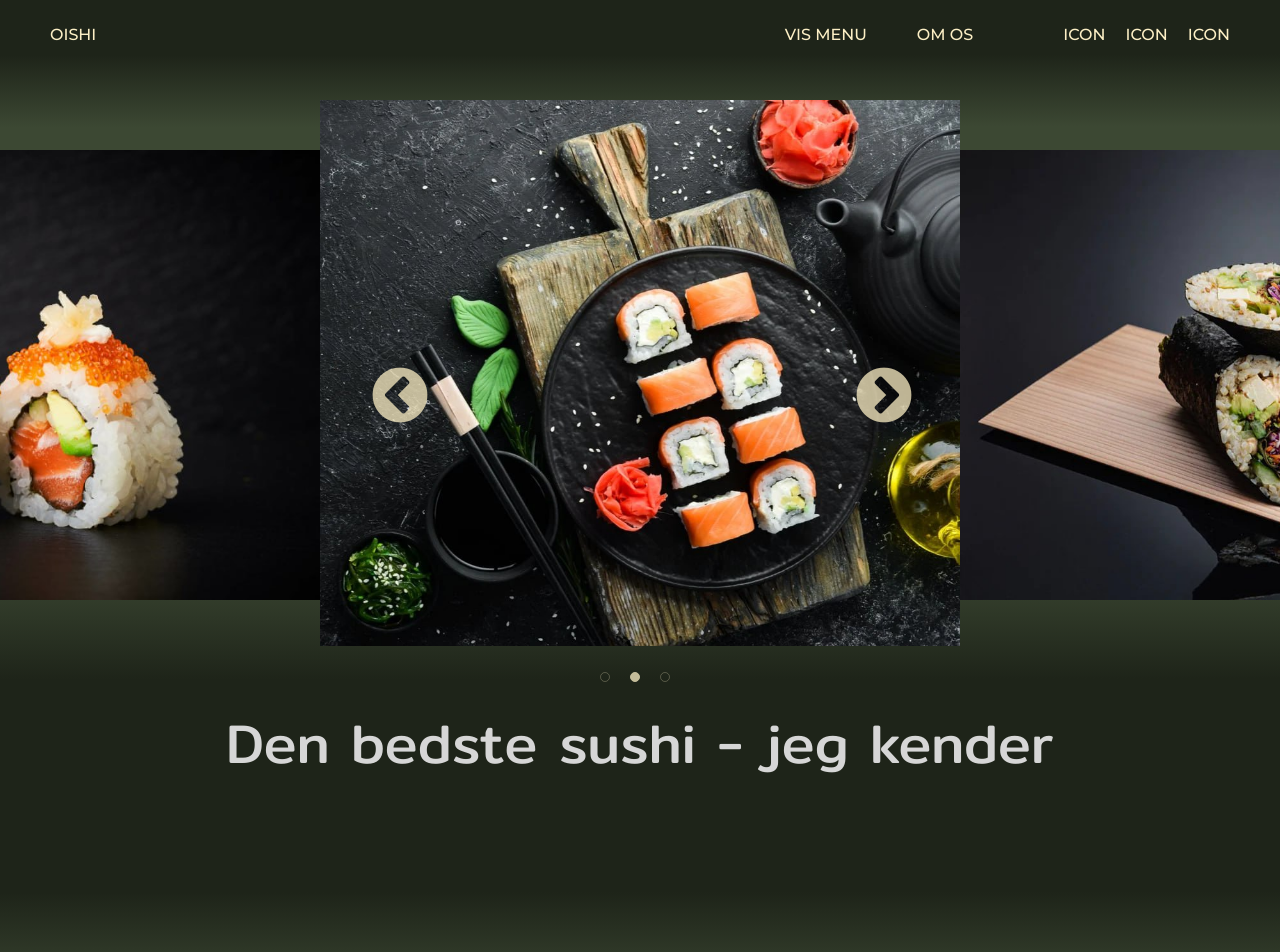
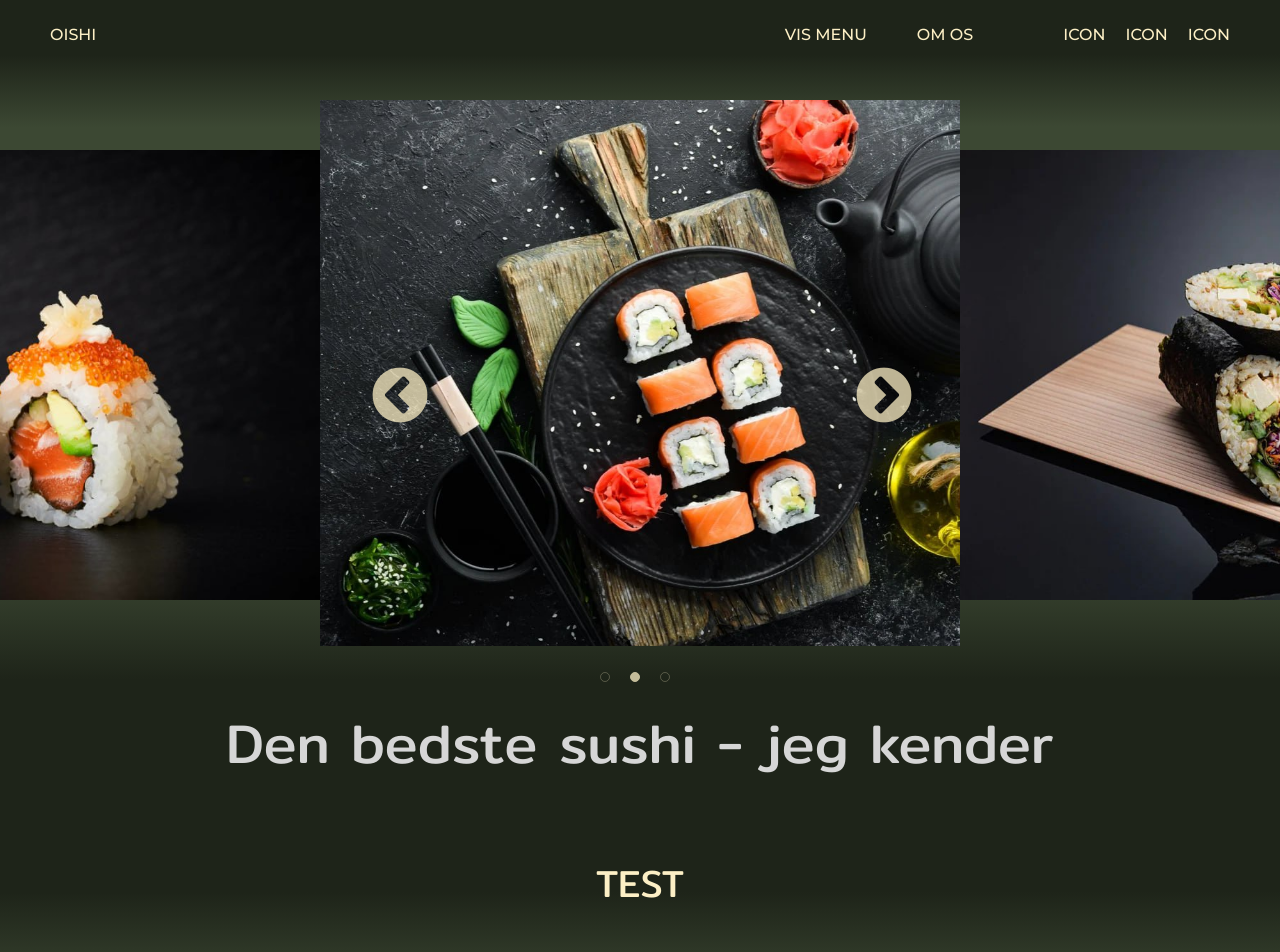
Before and after one commit to na-talia/sushi-takeaway, a React (Create React App) app: page / in a window 1280 px wide. Shown: the top 952 px of the page. Built offline with nearby package versions, Linux system fonts and the light colour scheme.

Commit message:
created reusable component Title

```diff
--- a/src/App.js
+++ b/src/App.js
@@ -3,6 +3,7 @@ import "./App.css";
 import NavBar from "./components/NavBar";
 import Promotions from "./components/promotions/Promotions";
 import Slogan from "./components/Slogan";
+import Title from "./components/Title";
 
 function App() {
   return (
@@ -10,6 +11,7 @@ function App() {
       <NavBar />
       <Promotions />
       <Slogan />
+      <Title text="Test" />
     </div>
   );
 }
--- /dev/null
+++ b/src/components/Title.jsx
@@ -0,0 +1,11 @@
+import React from "react";
+
+const Title = ({ text }) => {
+  return (
+    <div className="uppercase text-center text-mainLight font-mitr text-[38px] mt-medium">
+      {text}
+    </div>
+  );
+};
+
+export default Title;
--- a/tailwind.config.js
+++ b/tailwind.config.js
@@ -8,6 +8,7 @@ module.exports = {
         mitr: ["Mitr", "sans-serif"],
       },
       colors: { mainLight: "#FCEFC5", salmon: "#D76147", mainGrey: "#D6D6D6" },
+      margin: { small: "50px", medium: "70px", big: "100px" },
     },
   },
   plugins: [],
```
